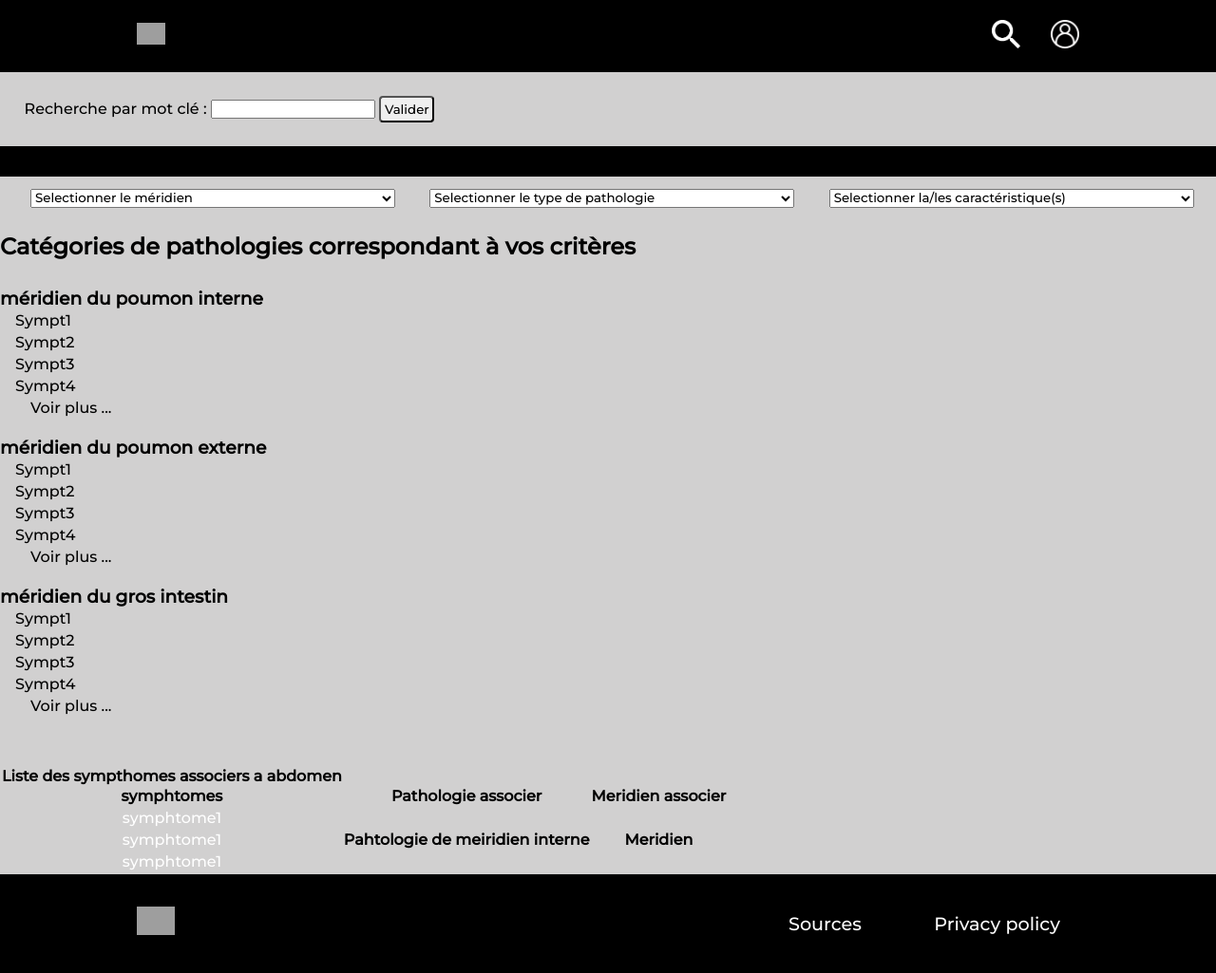
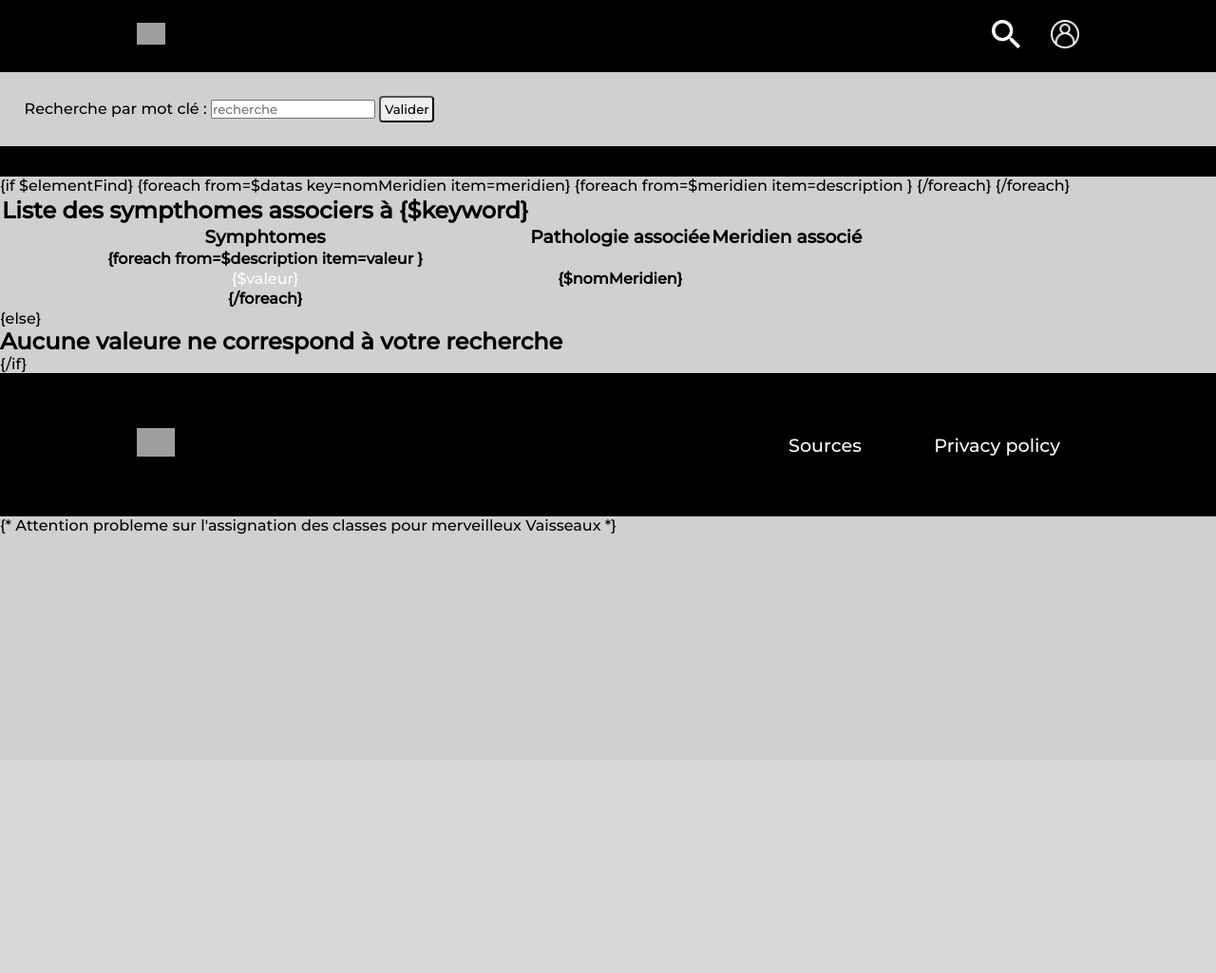
Before and after one commit to bubuoreo/TIDAL, a PHP site: page /login/view/html/search.html in a window 1280 px wide. Shown: the whole page at 95% size. After the commit the page ends 563 px from the top, so only its background shows below. Run offline with PHP 8.4, Linux system fonts and the light colour scheme; lists and menus that the app fills with data are empty; some libraries are stand-ins or nearby versions; grey boxes are pictures that could not be loaded.

Commit message:
maj affichage

```diff
--- a/view/html/search.html
+++ b/view/html/search.html
@@ -1,222 +1,95 @@
 <!DOCTYPE html>
 <html lang="fr">
-
 <head>
-    <link rel="stylesheet" href="../css/listeSympthome.css">
     <link rel="stylesheet" href="../css/header.css">
     <link rel="stylesheet" href="../css/footer.css">
+    <link rel="stylesheet" href="../css/listeSympthome.css">
     <meta charset="UTF-8">
     <meta http-equiv="X-UA-Compatible" content="IE=edge">
     <meta name="viewport" content="width=device-width, initial-scale=1.0">
+    <meta http-equiv="Content-Type" content="text/html; charset=iso-8859-1">
+    <link rel="stylesheet" href="../view/css/listeSympthome.css">
     <title>BEMS - Association d'acupuncteurs</title>
 </head>
 
-<script src="../javascript/search.js"></script>
+
 
 <body>
     <header>
         <a href="./index.html">
             <img class="logo" src="../images/logo.png" alt="Le logo du BEMS">
         </a>
-        <a class="btn decale"  href="./search.html"><img src="../images/picto_loupe.png" alt="Recherche" width="30" height="30"></a>
+        <a class="btn decale"  href="/search"><img src="../images/picto_loupe.png" alt="Recherche" width="30" height="30"></a>
         <a class="btn"  href="./login.html"><img src="../images/connexion.png" alt="Connexion" width="30" height="30"></a>
     </header>
 
-
     <div class="recherche">
-        <form class="form login" id="sb_form" method="POST" action="/sympthomes/" autocomplete="off">
+        <form class="form login" id="sb_form" method="POST" action="/search" autocomplete="off">
             <!-- Si l'utilisateur n'est pas connecté, un appuie sur le bouton 'Rchercher' redirige vers la page de connexion -->
             <!-- Ou alors on fait disparaître ce champ pour les utilisateurs non connectés -->
             <label for="sb_text">Recherche par mot clé : </label>
-            <input type="text" class="input_text" id="sb_text" name="sb_text">
+            <input type="text" class="input_text" id="recherche" name="recherche" placeholder="recherche">
             <button type="submit" class="submit">Valider</button>
         </form>
     </div>
 
     <div class="black-space"></div>
 
-    <select name="Meridien" size="max">
-        <option value="None" selected>Selectionner le méridien</option>
-        <option value="Meridiens">Méridiens</option>
-        <option value="Tsang/Fu">Tsang/Fu</option>
-        <option value="Jing Jin">Jing Jin</option>
-        <option value="Voie Luo" disabled>Voie Luo</option>
-        <option value="Merveilleux Vaisseaux">Merveilleux Vaisseaux</option>
-    </select>
-
-    <select name="patho">
-        <option value="None" selected>Selectionner le type de pathologie</option>
-        <option value="">premier choix</option>
-        <option value="">deuxieme choix</option>
-        <option value="">troisième choix</option>
-        <option value="">quatrième choix</option>
-        <option value="">cinquième choix</option>
-    </select>
-
-    <select name="caract">
-        <option value="None" selected>Selectionner la/les caractéristique(s)</option>
-        <optgroup label="Toutes les caractéristiques" style="display: block;">
-            <option value="Chaud" style="display: block;">Chaud</option>
-            <option value="Froid" style="display: block;">Froid</option>
-            <option value="Plein" style="display: block;">Plein</option>
-            <option value="Vide" style="display: block;">Vide</option>
-            <option value="Grand plein" style="display: block;">Grand plein</option>
-            <option value="Grand vide" style="display: block;">Grand vide</option>
-            <option value="Externe" style="display: block;">Externe</option>
-            <option value="Interne" style="display: block;">Interne</option>
-            <option value="Plein et chaud" style="display: block;">Plein et chaud</option>
-            <option value="Inferieur plein et chaud" style="display: block;">Inférieur plein et chaud</option>
-            <option value="Moyen plein et chaud" style="display: block;">Moyen plein et chaud</option>
-            <option value="Superieur plein et chaud" style="display: block;">Supérieur plein et chaud</option>
-            <option value="Yang vide" style="display: block;">Yang vide</option>
-            <option value="Yin vide" style="display: block;">Yin vide</option>
-            <option value="Vide et froid" style="display: block;">Vide et froid</option>
-            <option value="Inferieur vide et froid" style="display: block;">Inférieur vide et froid</option>
-            <option value="Moyen vide et froid" style="display: block;">Moyen vide et froid</option>
-            <option value="Superieur vide et froid" style="display: block;">Supérieur vide et froid</option>
-        </optgroup>
-        <optgroup label="Meridiens" style="display: block;">
-            <option value="Meridien:Externe" style="display: block;">Externe</option>
-            <option value="Meridien:Interne" style="display: block;">Interne</option>
-        </optgroup>
-        <optgroup label="Tsang/Fu" style="display: block;">
-            <option value="Tsang/Fu:Chaud" style="display: block;">Chaud</option>
-            <option value="Tsang/Fu:Froid" style="display: block;">Froid</option>
-            <option value="Tsang/Fu:Plein" style="display: block;">Plein</option>
-            <option value="Tsang/Fu:Vide" style="display: block;">Vide</option>
-            <option value="Tsang/Fu:Plein et chaud" style="display: block;">Plein et chaud</option>
-            <option value="Tsang/Fu:Inferieur plein et chaud" style="display: block;">Inférieur plein et chaud</option>
-            <option value="Tsang/Fu:Moyen plein et chaud" style="display: block;">Moyen plein et chaud</option>
-            <option value="Tsang/Fu:Superieur plein et chaud" style="display: block;">Supérieur plein et chaud</option>
-            <option value="Tsang/Fu:Yang vide" style="display: block;">Yang vide</option>
-            <option value="Tsang/Fu:Yin vide" style="display: block;">Yin vide</option>
-            <option value="Tsang/Fu:Vide et froid" style="display: block;">Vide et froid</option>
-            <option value="Tsang/Fu:Inferieur vide et froid" style="display: block;">Inférieur vide et froid</option>
-            <option value="Tsang/Fu:Moyen vide et froid" style="display: block;">Moyen vide et froid</option>
-            <option value="Tsang/Fu:Superieur vide et froid" style="display: block;">Supérieur vide et froid</option>
-        </optgroup>
-        <optgroup label="Jing Jin" style="display: block;">
-            <option value="Jing Jin:None" style="display: block;">Aucunes caractéristiques</option>
-        </optgroup>
-        <optgroup label="Voie Luo" style="display: block;">
-            <option value="Voie Luo:Plein" style="display: block;">Plein</option>
-            <option value="Voie Luo:Vide" style="display: block;">Vide</option>
-            <option value="Voie Luo:Grand plein" style="display: block;">Grand plein</option>
-            <option value="Voie Luo:Grand vide" style="display: block;">Grand vide</option>
-        </optgroup>
-        <optgroup label="Merveilleux Vaisseaux" style="display: block;">
-            <option value="Merveilleux Vaisseaux:Anterieur" style="display: block;">Antérieur</option>
-            <option value="Merveilleux Vaisseaux:Posterieur" style="display: block;">Postérieur</option>
-            <option value="Merveilleux Vaisseaux:Inferieur" style="display: block;">Inférieur</option>
-        </optgroup>
-    </select>
-    <!-- lien vers un site qui explique comment faire un filtrage propre : https://www.jqueryscript.net/table/filter-each-column.html -->
-
-    <div>
-        <H2>Catégories de pathologies correspondant à vos critères <br> <br></H2>
-
-        <h3>méridien du poumon interne</h3>
-        <ul>
-            <li class="sympt">Sympt1</li>
-            <li class="sympt">Sympt2</li>
-            <li class="sympt">Sympt3</li>
-            <li class="sympt">Sympt4</li>
-            <!-- Liste déroulante si l'utilisateur veut -->
-            <li class="sympt"><a href="" class="souligne">Voir plus ... <br><br></a></li>
-            <!-- faire apparaître un 'voir moins une fois cliqué sur le lien ci-dessus' -->
-        </ul>
-        <h3>méridien du poumon externe</h3>
-        <ul>
-            <li class="sympt">Sympt1</li>
-            <li class="sympt">Sympt2</li>
-            <li class="sympt">Sympt3</li>
-            <li class="sympt">Sympt4</li>
-            <!-- Liste déroulante si l'utilisateur veut -->
-            <li class="sympt"><a href="" class="souligne">Voir plus ... <br><br></a></li>
-            <!-- faire apparaître un 'voir moins une fois cliqué sur le lien ci-dessus' -->
-        </ul>
-        <h3>méridien du gros intestin</h3>
-        <ul>
-            <li class="sympt">Sympt1</li>
-            <li class="sympt">Sympt2</li>
-            <li class="sympt">Sympt3</li>
-            <li class="sympt">Sympt4</li>
-            <!-- Liste déroulante si l'utilisateur veut -->
-            <li class="sympt"><a href="" class="souligne">Voir plus ... <br><br></a></li>
-            <!-- fairea apparaître un 'voir moins une fois cliqué sur le lien ci-dessus' -->
-        </ul>
-    </div>
-
-    <div class="white-space"></div>
-
+{if $elementFind}
         <table>
             <thead>
                 <tr>
-                <center>
-                    <th> Liste des sympthomes associers a abdomen</th>
-                </center>
+                        <th> <h2>Liste des sympthomes associers à {$keyword} </h2></th>
                 </tr>
                 <tr>
-                <th>symphtomes</th>
-                <th>Pathologie associer</th>
-                <th>Meridien associer</th>
+                    <th> <h3>Symphtomes </h3></th>
+                    <th> <h3>Pathologie associée </h3></th>
+                    <th> <h3>Meridien associé </h3></th>
+
                 </tr>
             </thead>
+
             <tbody>
+                {foreach from=$datas key=nomMeridien item=meridien}
                 <tr>
+                    {foreach from=$meridien item=description }
                     <th>
                         <ul>
-                        <li>
-                            symphtome1
-                        </li>
-                        <li>
-                            symphtome1
-                        </li>
-
-                        <li>
-                            symphtome1
-                        </li>
-
+                            {foreach from=$description item=valeur }
+                                <li>  {$valeur}</li>
+                            {/foreach}
                         </ul>
                     </th>
+                    {/foreach}
                     <th>
-                    Pahtologie de meiridien interne
-                </th>
-                <th>
-                    Meridien
+                        {$nomMeridien}
                     </th>
                 </tr>
+                {/foreach}
             </tbody>
+
         </table>
+    {else}
+            <div>
+                <h2> Aucune valeure ne correspond à votre recherche </h2>
+            </div>
+    {/if}
+
     <footer>
-        <a href="./index.html">
-            <img class="logo" src="../images/logo.png" alt="BEMS">
+        <a href="../../view/html/index.html">
+            <img class="logo" src="../../view/images/logo.png" alt="BEMS">
         </a>
 
         <nav>
             <ul class="nav_links">
-                <li><a href="./sources.html">Sources</a></li>
-                <li><a href="./policy.html">Privacy policy</a></li>
+                <li><a href="../../view/html/sources.html">Sources</a></li>
+                <li><a href="../../view/html/policy.html">Privacy policy</a></li>
             </ul>
         </nav>
     </footer>
 </body>
 
-
-<script src="../js/bootbox/bootbox.min.js"></script>
-
-<script type="text/javascript">
-    $(document).ready(function () {
-        $('#datatable-categorie').bootstrapTable({
-            url: "/views/getPathos"
-        });
-    });
-
-    $(document).ready(function () {
-        $('#datatable-Critere').bootstrapTable({
-            url: "/views/getCriteres"
-        });
-    });
-</script>
+{* Attention probleme sur l'assignation des classes pour merveilleux Vaisseaux *}
+<script src="../view/js/jquery.min.js"></script>
 
 </html>
```
Also changed, not shown: view/html/listeSympthome.html (added, +209 -0 lines), view/template/listeSympthome.tpl (+6 -19 lines). Lines whose indentation alone changed are shown as unchanged.
